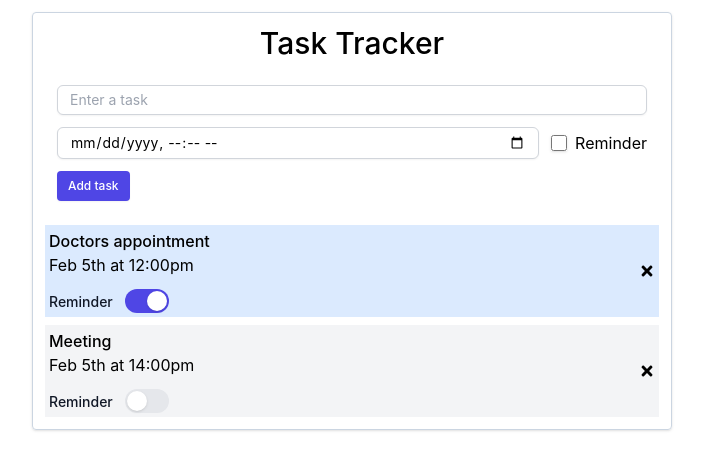
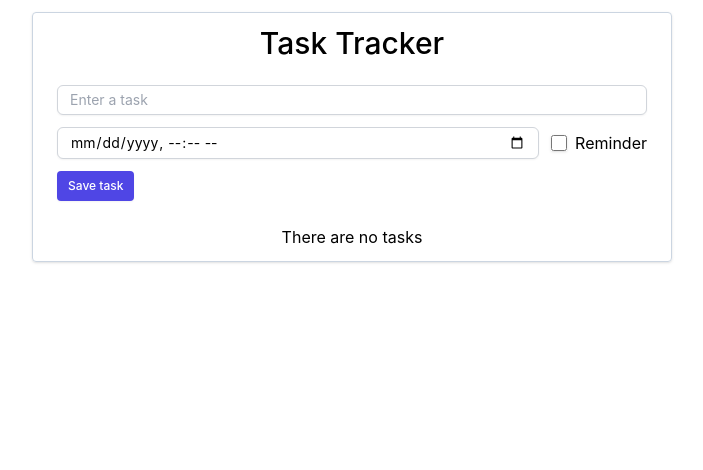
Before and after one commit to emilianolch/react-task-tracker, a React (Create React App) app: page / in a window 1280 px wide. Shown: the top 470 px of the page, without its empty margins (288-991 px from the left). Built offline with nearby package versions, Linux system fonts and the light colour scheme.

Commit message:
add task

```diff
--- a/src/App.js
+++ b/src/App.js
@@ -2,10 +2,9 @@ import { useState } from "react";
 import Header from "./components/Header";
 import AddTask from "./components/AddTask";
 import Tasks from "./components/Tasks";
-import mockTasks from "./mockTasks";
 
 function App() {
-  const [tasks, setTasks] = useState(mockTasks);
+  const [tasks, setTasks] = useState([]);
 
   const taskActions = {
     delete: (id) => {
@@ -21,8 +20,7 @@ function App() {
   };
 
   const addTask = (task) => {
-    const id = tasks.length === 0 ? 1 : Math.max(...tasks.map((t) => t.id)) + 1;
-    setTasks([...tasks, { ...task, id: id }]);
+    setTasks([...tasks, { ...task, id: Math.random() }]);
     console.log(task);
   };
 
--- a/src/components/AddTask.js
+++ b/src/components/AddTask.js
@@ -40,7 +40,7 @@ const AddTask = ({ submitTask }) => {
           <label htmlFor="reminder">Reminder</label>
         </div>
       </div>
-      <Button text="Add task" action={addTask} />
+      <Button text="Save task" action={addTask} />
     </form>
   );
 };
--- a/src/mockTasks.js
+++ /dev/null
@@ -1,16 +0,0 @@
-const mockTasks = [
-  {
-    id: 1,
-    text: "Doctors appointment",
-    day: "Feb 5th at 12:00pm",
-    reminder: true,
-  },
-  {
-    id: 2,
-    text: "Meeting",
-    day: "Feb 5th at 14:00pm",
-    reminder: false,
-  },
-];
-
-export default mockTasks;
```
